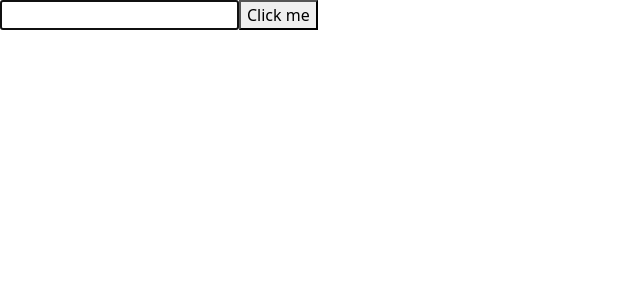
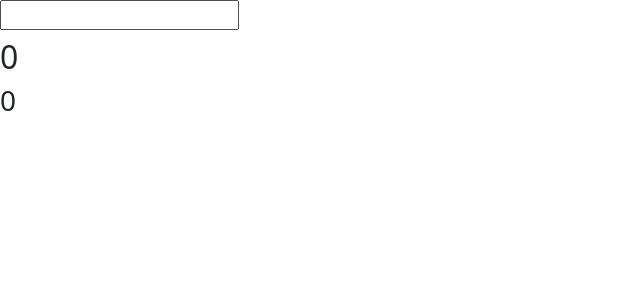
Before and after one commit to karanMalhii/useEffect-hook, a React (Vite) app: page / in a window 1280 px wide. Shown: the top 300 px of the page, without its empty margins (0-640 px from the left). Built offline with nearby package versions, Linux system fonts and the light colour scheme.

Commit message:
Second example of useRef

```diff
--- a/src/App.jsx
+++ b/src/App.jsx
@@ -13,6 +13,7 @@ import UseReducer from "./Components/UseReducer";
 import Bikramcounter from "./Components/Bikramcounter";
 import FirstExample from "./Components/useRefExamples/FirstExample";
 import Form from "./Components/Form";
+import SecondExample from "./Components/useRefExamples/SecondExample";
 
 function App() {
   const [count, setCount] = useState(0);
@@ -29,7 +30,8 @@ function App() {
       {/* <CounterTwo/> */}
       {/* <UseReducer /> */}
       {/* <Bikramcounter/> */}
-      <FirstExample />
+      {/* <FirstExample /> */}
+      <SecondExample/>
     </>
   );
 }
--- /dev/null
+++ b/src/Components/useRefExamples/SecondExample.jsx
@@ -0,0 +1,25 @@
+import React, { useState, useEffect, useRef } from "react";
+
+export default function SecondExample() {
+  const holdValue = useRef(0);
+  const [count, setcount] = useState(" ");
+  let x = 0;
+  const ChangeValue = (e) => {
+    setcount(e.target.value);
+  };
+  useEffect(() => {
+    x = x + 1;
+    holdValue.current = holdValue.current + 1;
+    console.log(x);
+    console.log(holdValue);
+    console.log("re-render");
+  });
+  return (
+    <div>
+      <input type="text" name="" id="" onChange={ChangeValue} />
+      <h1>{count}</h1>
+      <h2>{x}</h2>
+      <h3>{holdValue.current}</h3>
+    </div>
+  );
+}
```
